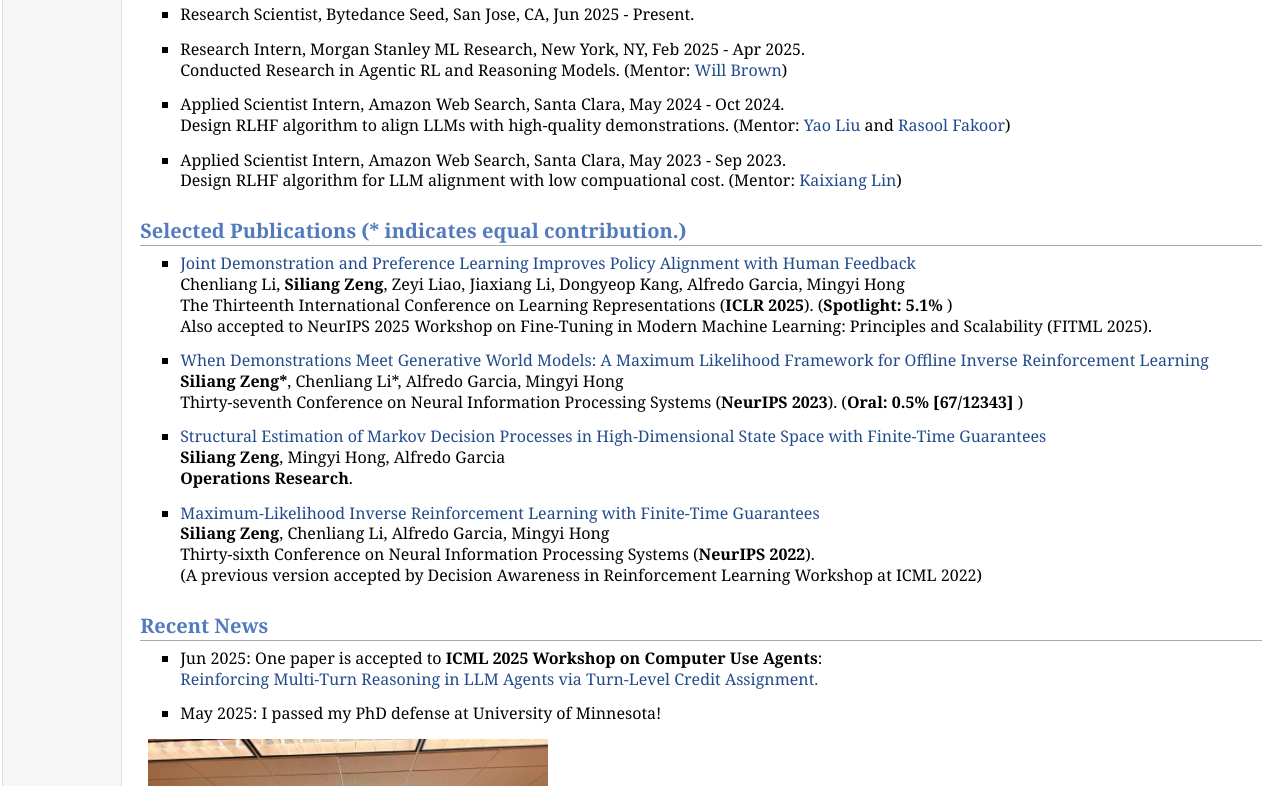
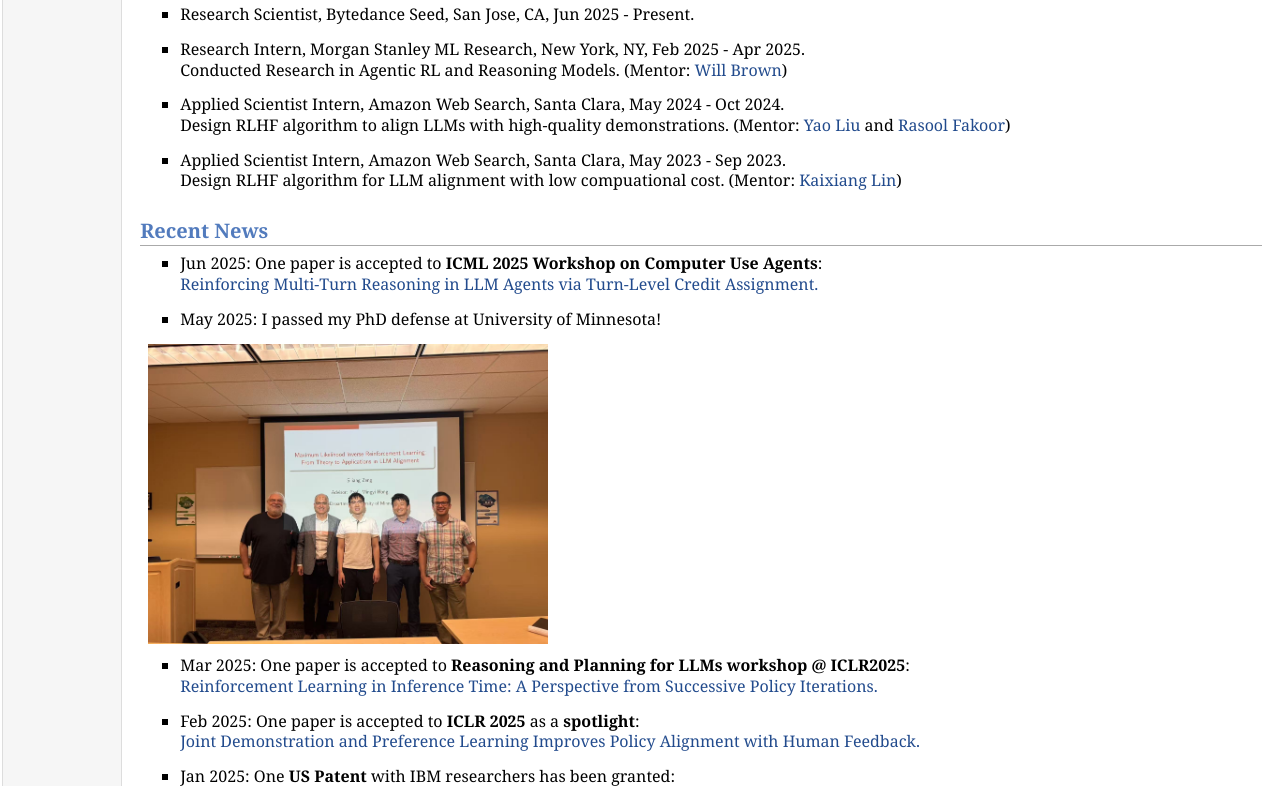
Before and after one commit to SiliangZeng/siliangzeng.github.io, a plain HTML site: page index.html in a window 1280 px wide. Shown: the part 519-1305 px from the top of the page. Drawn offline with Linux system fonts and the light colour scheme.

Commit message:
update bio

```diff
--- a/index.html
+++ b/index.html
@@ -50,34 +50,6 @@ Design RLHF algorithm to align LLMs with high-quality demonstrations. (Mentor: <
 <ul>
 <li><p>Applied Scientist Intern, Amazon Web Search, Santa Clara, May 2023 - Sep 2023. <br />
 Design RLHF algorithm for LLM alignment with low compuational cost. (Mentor: <a href="https://kaixianglin.github.io/">Kaixiang Lin</a>) <br /></p>
-</li>
-</ul>
-<h2>Selected Publications (* indicates equal contribution.)</h2>
-<ul>
-<li><p><a href="https://arxiv.org/pdf/2406.06874">Joint Demonstration and Preference Learning Improves Policy Alignment with Human Feedback</a> <br />
-Chenliang Li, <b>Siliang Zeng</b>, Zeyi Liao, Jiaxiang Li, Dongyeop Kang, Alfredo Garcia, Mingyi Hong <br />
-The Thirteenth International Conference on Learning Representations (<b>ICLR 2025</b>). (<b>Spotlight: 5.1% </b>) <br />
-Also accepted to NeurIPS 2025 Workshop on Fine-Tuning in Modern Machine Learning: Principles and Scalability (FITML 2025). <br /></p>
-</li>
-</ul>
-<ul>
-<li><p><a href="https://arxiv.org/abs/2302.07457">When Demonstrations Meet Generative World Models: A Maximum Likelihood Framework for Offline Inverse Reinforcement Learning</a> <br />
-<b>Siliang Zeng*</b>, Chenliang Li*, Alfredo Garcia, Mingyi Hong <br />
-Thirty-seventh Conference on Neural Information Processing Systems (<b>NeurIPS 2023</b>). (<b>Oral: 0.5% [67/12343] </b>) <br /></p>
-</li>
-</ul>
-<ul>
-<li><p><a href="http://arxiv.org/abs/2210.01282">Structural Estimation of Markov Decision Processes in High-Dimensional
-State Space with Finite-Time Guarantees</a> <br />
-<b>Siliang Zeng</b>, Mingyi Hong, Alfredo Garcia <br />
-<b>Operations Research</b>.</p>
-</li>
-</ul>
-<ul>
-<li><p><a href="https://openreview.net/forum?id=zbt3VmTsRIj&amp;referrer=%5Bthe%20profile%20of%20Siliang%20Zeng%5D(%2Fprofile%3Fid%3D~Siliang_Zeng1)">Maximum-Likelihood Inverse Reinforcement Learning with Finite-Time Guarantees</a> <br />
-<b>Siliang Zeng</b>, Chenliang Li, Alfredo Garcia, Mingyi Hong <br />
-Thirty-sixth Conference on Neural Information Processing Systems (<b>NeurIPS 2022</b>). <br />
-(A previous version accepted by Decision Awareness in Reinforcement Learning Workshop at ICML 2022) </p>
 </li>
 </ul>
 <h2>Recent News</h2>
```
Also changed, not shown: 1 other file.
